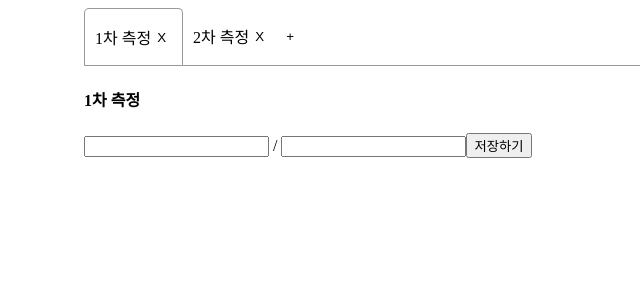
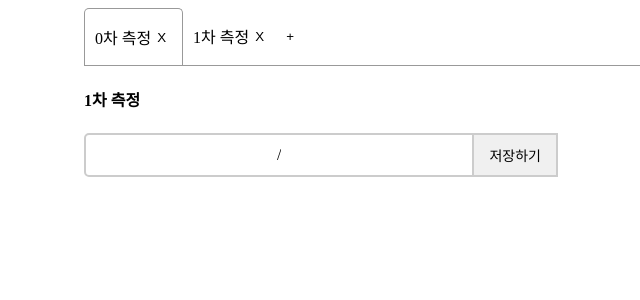
Before and after one commit to js990311/bp-note, a React (Vite) app: page /tabs in a window 1280 px wide. Shown: the top 300 px of the page, without its empty margins (180-820 px from the left). Built offline with nearby package versions, Linux system fonts and the light colour scheme.

Commit message:
modify: tab component

```diff
--- a/src/components/global/tab/Tab.jsx
+++ b/src/components/global/tab/Tab.jsx
@@ -3,69 +3,30 @@ import TabTitle from './TabTitle';
 import TabContent from './TabContent';
 import './Tab.css';
 
-const Tab = () => {
+const Tab = ({titles, children, onDelete, onCreate}) => {
+    const [activeTab, setActiveTab] = useState(0);
 
-    const [tabInfo, setTabInfo] = useState(
-        {
-            activeTab : 0,
-            tabs : [
-                {
-                    title : 'tab1',
-                    content : 'tab1-content'
-                },
-                {
-                    title : 'tab2',
-                    content : 'tab2-content'
-                }
-            ]
-        }
-    );
-    console.log(tabInfo);
     const onDeleteTab = (index) => {
-        console.log('delete');
-        setTabInfo((prev) => {
-            let alterTabs = prev.tabs.filter((tab, idx) => idx !== index);
-            let alterActiveTab = prev.activeTab === alterTabs.length ? prev.activeTab-1 : prev.activeTab;
-            let alter = {
-                ...prev,
-                activeTab : alterActiveTab,
-                tabs : alterTabs,
-            }
-            return alter;
-        });
+        onDelete(index);
     }
 
     const onActiveTab = (index) => {
-        console.log('onClick');
-        setTabInfo({
-            ...tabInfo,
-            activeTab: index
-        });
+        setActiveTab(index);
     }
 
-    const onCreateTab = (newTab) => {
-        setTabInfo((prev) => {
-            let alterTabs = [
-                ...prev.tabs,
-                newTab
-            ]
-            let alterActiveTab = alterTabs.length-1;
-            return {
-                activeTab : alterActiveTab,
-                tabs : alterTabs
-            }
-        });
+    const onCreateTab = () => {
+        onCreate();
     }
 
     return (
         <div className='tab'>
             <div className="tab-header">
                 {
-                    tabInfo.tabs.map((tab, idx)=>(
+                    titles.map((title, idx)=>(
                         <TabTitle
                             key={idx}
-                            title={tab.title}
-                            isActive={tabInfo.activeTab === idx ? true : false}
+                            title={title}
+                            isActive={activeTab === idx ? true : false}
                             onActive={() => {onActiveTab(idx);}}
                             onDelete={()=>{onDeleteTab(idx)}}
                         />
@@ -74,10 +35,9 @@ const Tab = () => {
                 <button
                     onClick={
                         ()=>{
-                            onCreateTab( {
-                                title : 'newTabs',
-                                content : 'newTabs-content'
-                            });
+                            onCreateTab(
+
+                            );
                         }
                     }
                 >
@@ -86,12 +46,12 @@ const Tab = () => {
             </div>
             <div className="tab-body">
                 {
-                    tabInfo.tabs.map((tab, idx)=>(
+                    children.map((child, idx)=>(
                         <TabContent
                             key={idx}
-                            isActive={tabInfo.activeTab === idx ? true : false}
+                            isActive={activeTab === idx ? true : false}
                         >
-                            {tab.content}
+                            {child}
                         </TabContent>
                     ))
                 }
--- a/src/components/record/form/BPrecordTab.jsx
+++ b/src/components/record/form/BPrecordTab.jsx
@@ -1,6 +1,5 @@
 import { useState } from 'react';
-import TabTitle from '../../global/tab/TabTitle';
-import TabContent from '../../global/tab/TabContent';
+import Tab from '../../global/tab/Tab';
 import '../../global/tab/Tab.css';
 import BPrecordForm from './BPrecordForm';
 
@@ -22,11 +21,16 @@ const BPrecordTab = () => {
         setPressures(newPressures);
     }
 
-    const [tabInfo, setTabInfo] = useState(
-        {
-            activeTab : 0,
-            tabs : [
-                ...pressures.map(
+    return (
+        <div className="record">
+            <Tab
+                titles={
+                    pressures.map((val, key) => (
+                        `${key}차 측정`
+                    ))
+                }
+            >
+                {pressures.map(
                     (pressure, index) => (
                         <BPrecordForm
                             key={index}
@@ -37,86 +41,8 @@ const BPrecordTab = () => {
                             }}
                         />
                     )
-                )
-            ]
-        }
-    );
-    console.log(tabInfo);
-    const onDeleteTab = (index) => {
-        console.log('delete');
-        setTabInfo((prev) => {
-            let alterTabs = prev.tabs.filter((tab, idx) => idx !== index);
-            let alterActiveTab = prev.activeTab === alterTabs.length ? prev.activeTab-1 : prev.activeTab;
-            let alter = {
-                ...prev,
-                activeTab : alterActiveTab,
-                tabs : alterTabs,
-            }
-            return alter;
-        });
-    }
-
-    const onActiveTab = (index) => {
-        console.log('onClick');
-        setTabInfo({
-            ...tabInfo,
-            activeTab: index
-        });
-    }
-
-    const onCreateTab = (newTab) => {
-        setTabInfo((prev) => {
-            let alterTabs = [
-                ...prev.tabs,
-                newTab
-            ]
-            let alterActiveTab = alterTabs.length-1;
-            return {
-                activeTab : alterActiveTab,
-                tabs : alterTabs
-            }
-        });
-    }
-
-    return (
-        <div className='tab'>
-            <div className="tab-header">
-                {
-                    tabInfo.tabs.map((tab, idx)=>(
-                        <TabTitle
-                            key={idx}
-                            title={`${idx+1}차 측정`}
-                            isActive={tabInfo.activeTab === idx ? true : false}
-                            onActive={() => {onActiveTab(idx);}}
-                            onDelete={()=>{onDeleteTab(idx)}}
-                        />
-                    ))
-                }
-                <button
-                    onClick={
-                        ()=>{
-                            onCreateTab( {
-                                title : 'newTabs',
-                                content : 'newTabs-content'
-                            });
-                        }
-                    }
-                >
-                    +
-                </button>
-            </div>
-            <div className="tab-body">
-                {
-                    tabInfo.tabs.map((tab, idx)=>(
-                        <TabContent
-                            key={idx}
-                            isActive={tabInfo.activeTab === idx ? true : false}
-                        >
-                            {tab}
-                        </TabContent>
-                    ))
-                }
-            </div>
+                )}
+            </Tab>
         </div>
     );
 }
```
